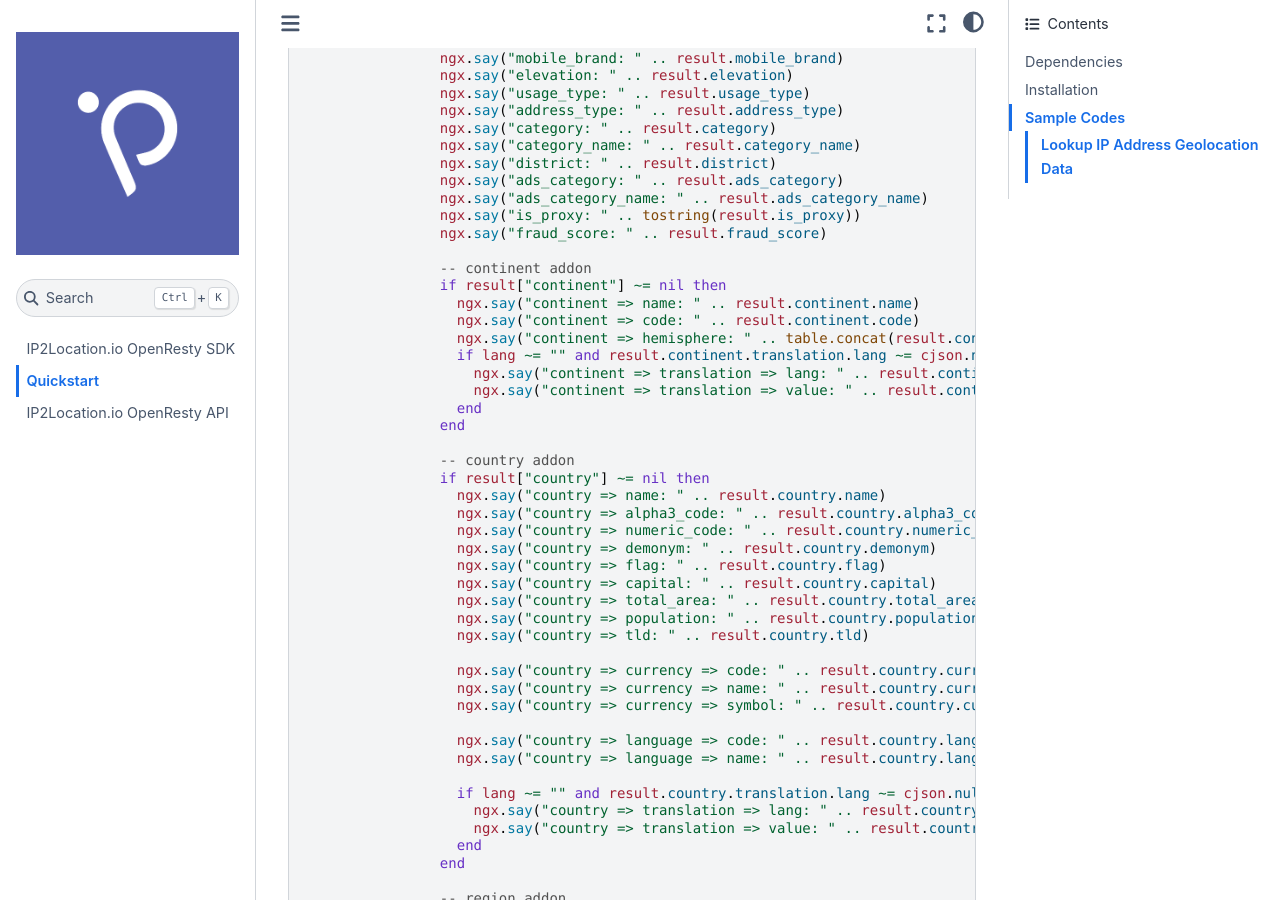
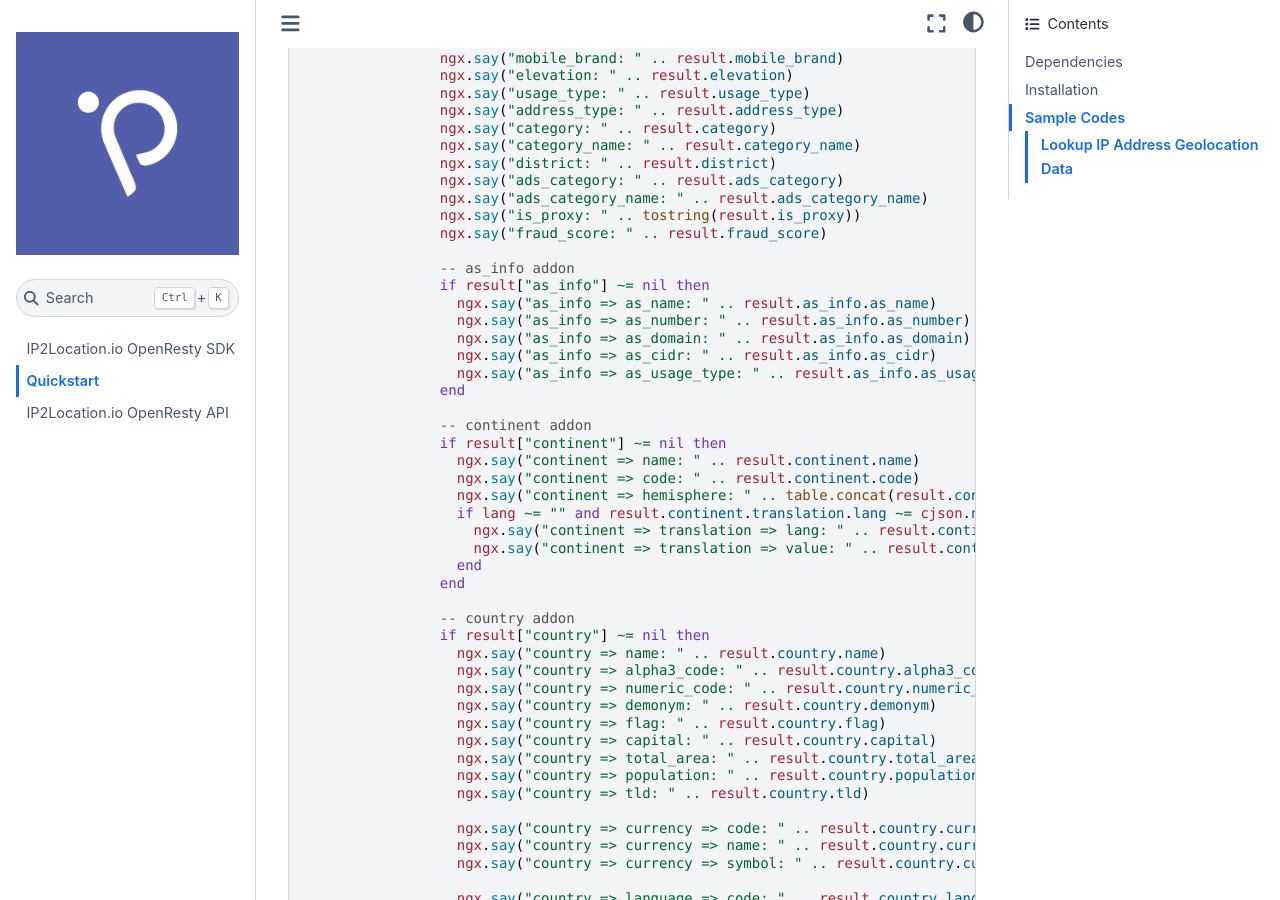
Before and after one commit to ip2location/ip2location-io-resty, a Sphinx documentation site: the page built from docs/source/quickstart.md, in a window 1280 px wide and 900 px high, scrolled down 1381 px. Built offline with Sphinx 7.4.7 and the Sphinx Book theme 1.1.4, drawn with Linux system fonts in a browser that asks for light colours.

Commit message:
Updated RTD to add as_info information.

```diff
--- a/docs/source/quickstart.md
+++ b/docs/source/quickstart.md
@@ -74,6 +74,15 @@
                 ngx.say("ads_category_name: " .. result.ads_category_name)
                 ngx.say("is_proxy: " .. tostring(result.is_proxy))
                 ngx.say("fraud_score: " .. result.fraud_score)
+
+                -- as_info addon
+                if result["as_info"] ~= nil then
+                  ngx.say("as_info => as_name: " .. result.as_info.as_name)
+                  ngx.say("as_info => as_number: " .. result.as_info.as_number)
+                  ngx.say("as_info => as_domain: " .. result.as_info.as_domain)
+                  ngx.say("as_info => as_cidr: " .. result.as_info.as_cidr)
+                  ngx.say("as_info => as_usage_type: " .. result.as_info.as_usage_type)
+                end
 
                 -- continent addon
                 if result["continent"] ~= nil then
```
Also changed, not shown: docs/source/code.md (+5 -0 lines).
